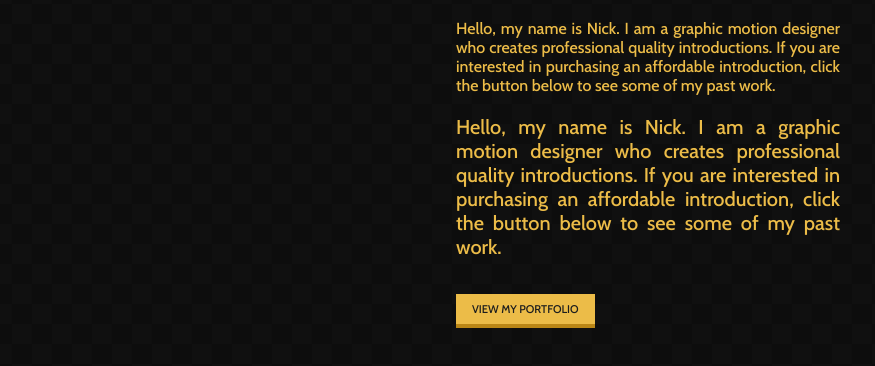
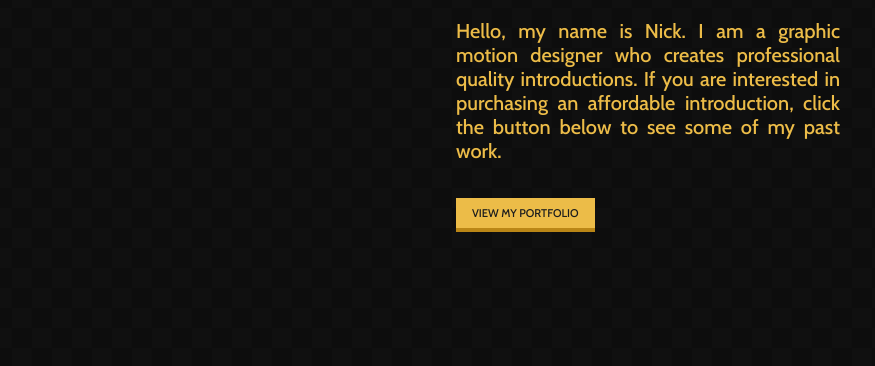
Before and after one commit to Captainnick88/captainnick88.github.io, a plain HTML site: page index.html in a window 1280 px wide. Shown: the part 340-706 px from the top of the page, without its empty margins (0-875 px from the left). Drawn offline with nearby package versions, Linux system fonts and the light colour scheme.

Commit message:
Update index.html

```diff
--- a/index.html
+++ b/index.html
@@ -19,7 +19,6 @@
     </ul>
     <div class="mainCont" id="homeCont" style="padding-top: 22vh">
         <h1 class="heading">Captainnick88</h1>
-        <!>Hello, my name is Nick. I am a graphic motion designer who creates professional quality introductions. If you are interested in purchasing an affordable introduction, click the button below to see some of my past work.</!><!>
         <p style="color:#ecbc48;font-size:20px;">Hello, my name is Nick. I am a graphic motion designer who creates professional quality introductions. If you are interested in purchasing an affordable introduction, click the button below to see some of my past work.</p><br>
         <a class="btn" href="portfolio.html">View my portfolio</a>
 
```
